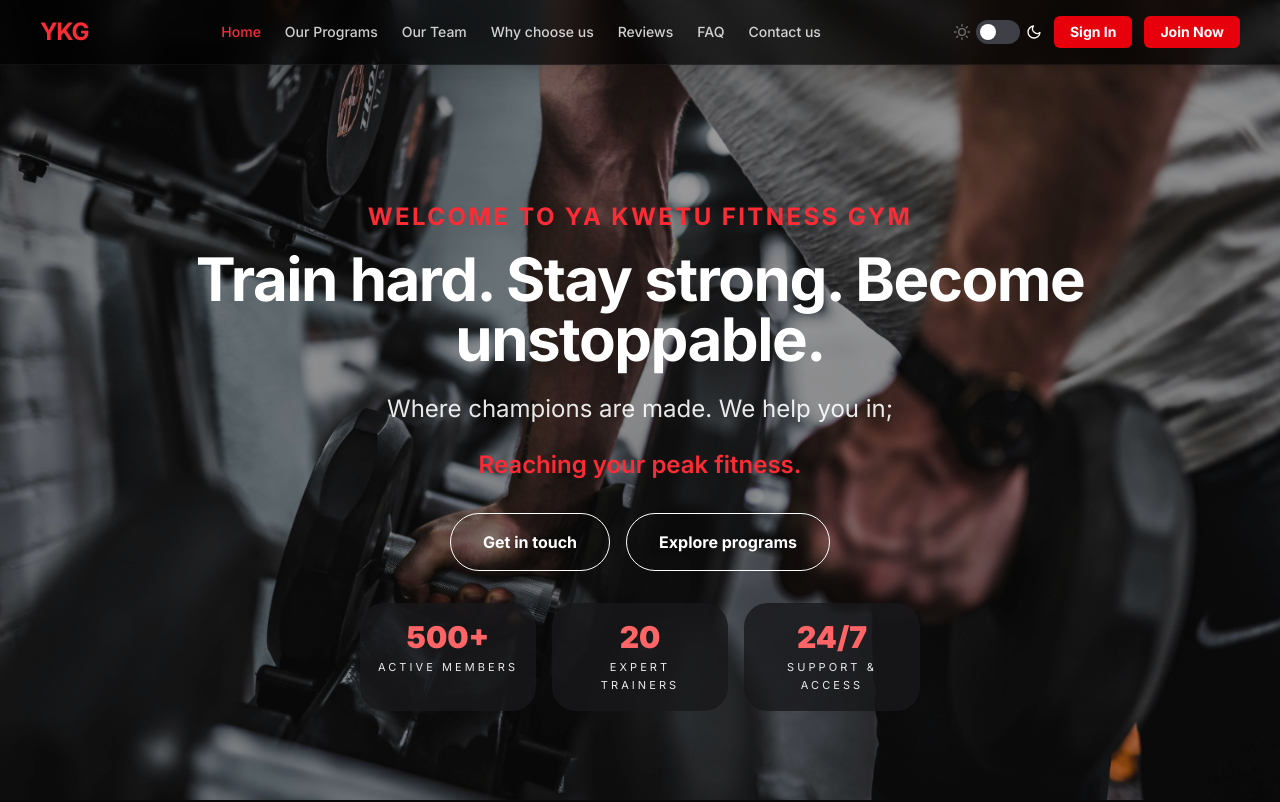
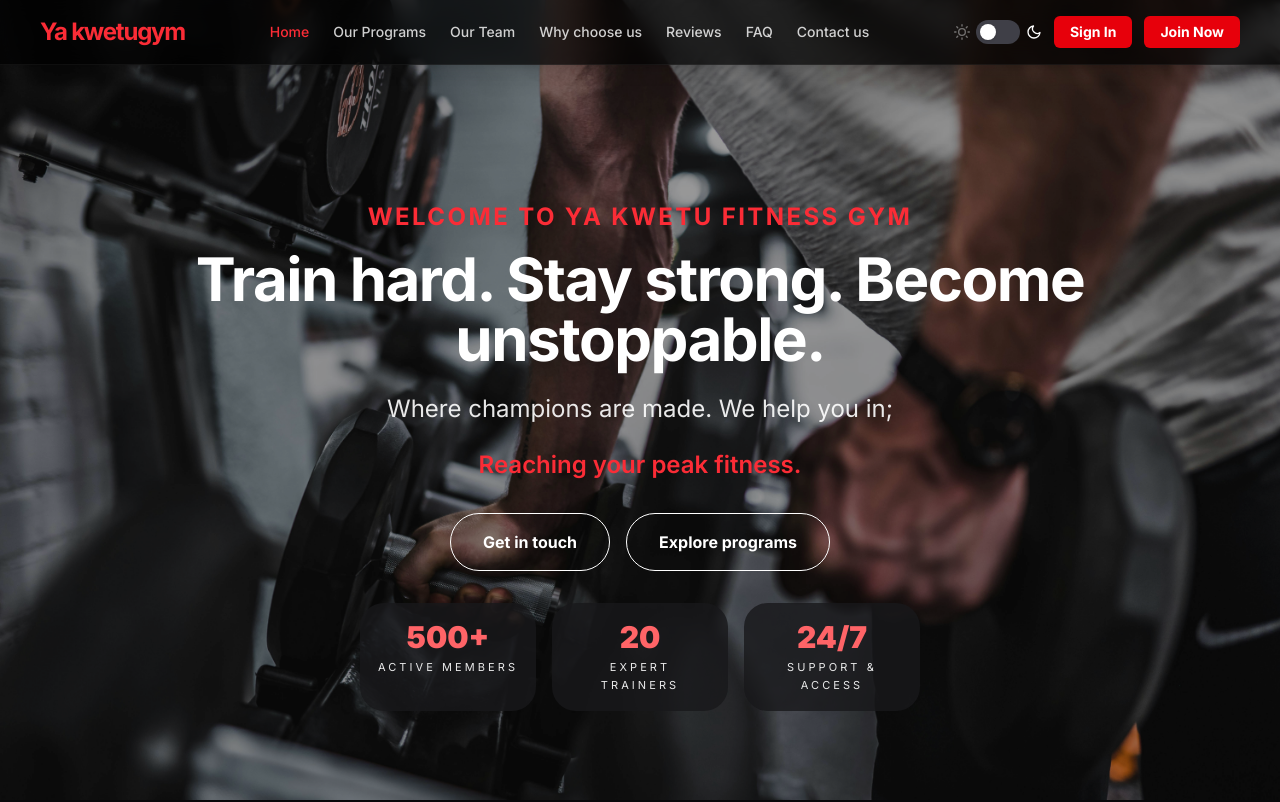
Before and after one commit to joshuahezron577-droid/Next.js, a Next.js app: page / in a window 1280 px wide. Shown: the top 802 px of the page. Built offline with nearby package versions, Linux system fonts and the light colour scheme.

Commit message:
Added section boom

```diff
--- a/app/page.js
+++ b/app/page.js
@@ -90,14 +90,10 @@ export default function Home() {
   return (
     <>
       <main className="bg-zinc-950 min-h-screen text-white">
-
         {/* ── NAVBAR ── */}
         <nav className={`fixed left-0 right-0 top-0 z-50 w-full backdrop-blur-md border-b shadow-lg transition-all duration-300 ${isDark ? 'bg-black/70 border-white/5' : 'bg-white/85 border-black/10'}`}>
           <div className="mx-auto flex w-full max-w-7xl items-center justify-between px-4 py-4 sm:px-6 md:px-8 lg:px-10">
-
-            {/* Logo placeholder */}
-            <div className="text-xl sm:text-2xl font-bold tracking-tighter text-red-500">YKG</div>
-
+            <div className="text-xl sm:text-2xl font-bold tracking-tighter text-red-500">Ya kwetugym</div>
             {/* Desktop links */}
             <div className="hidden md:flex flex-1 items-center justify-center gap-3 lg:gap-6">
               {navLinks.map(({ href, label, id }) => (
@@ -117,7 +113,6 @@ export default function Home() {
                 <svg className={`w-4 h-4 transition-colors ${isDark ? 'text-white' : 'text-zinc-400'}`} xmlns="http://www.w3.org/2000/svg" viewBox="0 0 24 24" fill="none" stroke="currentColor" strokeWidth="2" strokeLinecap="round" strokeLinejoin="round"><path d="M21 12.79A9 9 0 1 1 11.21 3 7 7 0 0 0 21 12.79z"/></svg>
               </label>
 
-              {/* Sign In / Join Now — hidden on mobile */}
               <Link href="/sign-in" className="hidden sm:inline-flex bg-red-600 hover:bg-red-700 text-white font-bold py-1.5 px-3 md:px-4 rounded-md transition-all hover:scale-105 text-xs md:text-sm">
                 Sign In
               </Link>
@@ -284,7 +279,7 @@ export default function Home() {
                   key={name}
                   className="overflow-hidden rounded-3xl border border-white/10 bg-zinc-900 shadow-[0_18px_35px_rgba(0,0,0,0.35)] transition duration-300 hover:-translate-y-1 hover:border-red-400/40"
                 >
-                  <div className="relative w-full h-64 sm:h-80 md:h-[420px] overflow-hidden">
+                  <div className="relative w-full h-64 sm:h-80 md:h- [420px] overflow-hidden">
                     <img
                       src={`/Images/${image}`}
                       alt={name}
```
